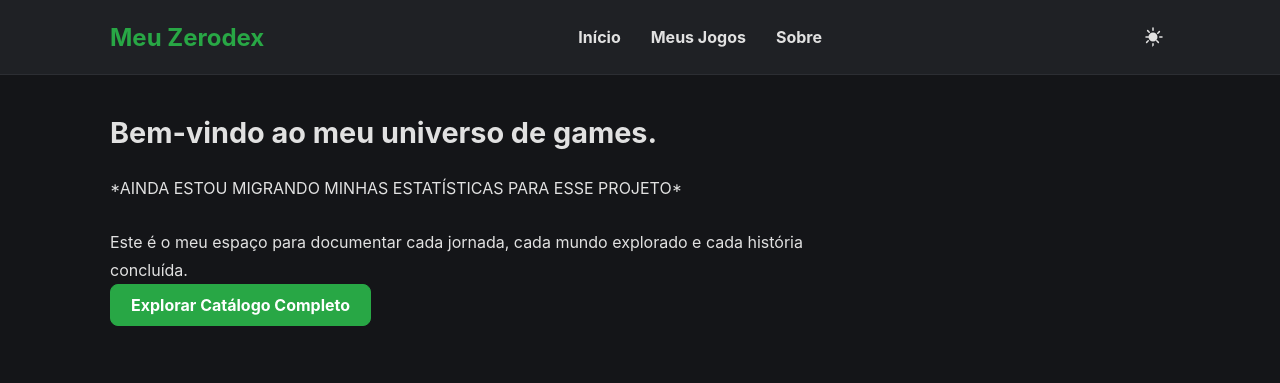
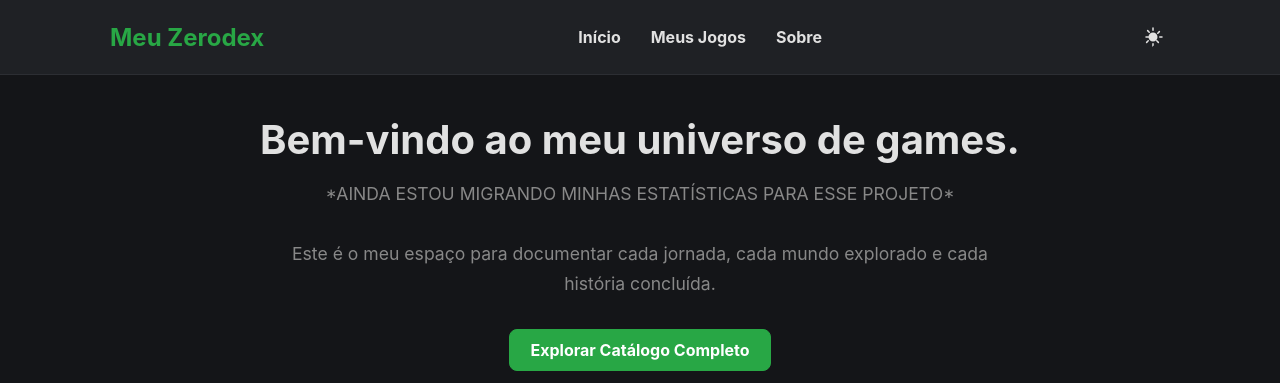
Before and after one commit to FinuraBR/Zerodex, a website: page index.html in a window 1280 px wide. Shown: the top 383 px of the page. Drawn offline with Linux system fonts and the light colour scheme.

Commit message:
Add files via upload

```diff
--- a/css/style.css
+++ b/css/style.css
@@ -121,7 +121,7 @@ main {
 }
 
 section {
-    margin-bottom: 60px; /* Espaçamento vertical entre as seções. */
+    margin-bottom: 40px; /* Espaçamento vertical entre as seções. */
 }
 
 h2 {
@@ -416,6 +416,20 @@ footer {
 // =================================================================================== */
 
 /* --- PÁGINA INICIAL (index.html) --- */
+#hero {
+    text-align: center;
+}
+.hero-title {
+    font-size: 2.5rem;
+    margin-bottom: 15px;
+}
+.hero-subtitle {
+    font-size: 1.1rem;
+    color: var(--color-text-secondary);
+    max-width: 700px;
+    margin: 0 auto 30px auto;
+}
+
 #shelf-nav {
     position: fixed; /* Fixo na tela, não rola com a página. */
     top: 0;
```
